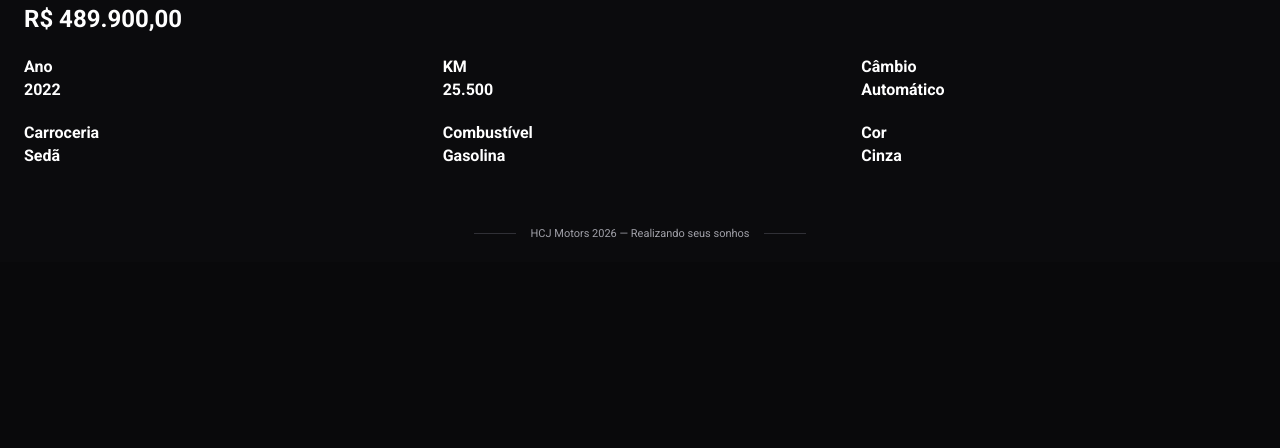
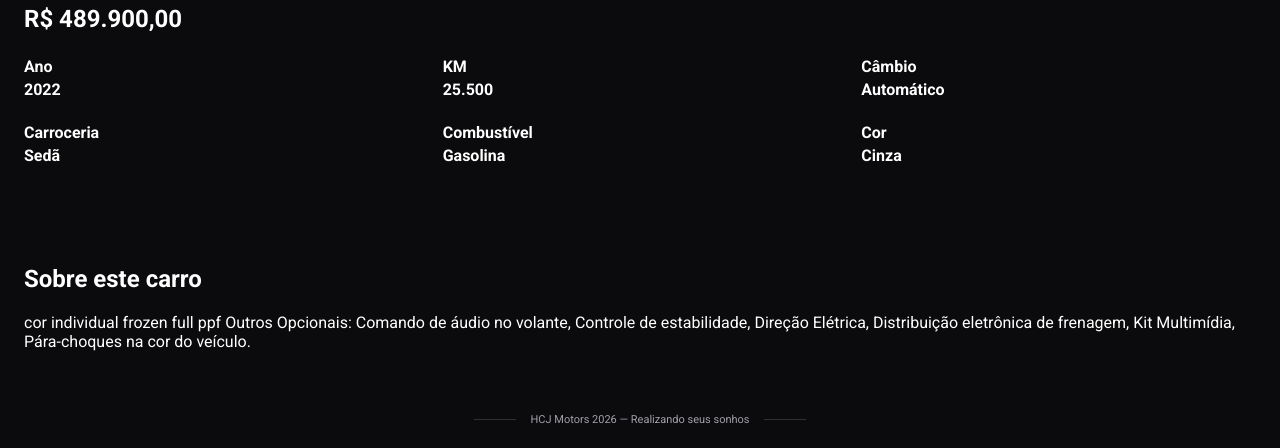
Before and after one commit to JNN2/HCJ-Project-de-concessionria-carro, a Flask app: page /detalhes/1 in a window 1280 px wide. Shown: the part 774-1222 px from the top of the page. Before the commit the page ends 1012 px from the top, so only its background shows below. Run offline with Flask 3, Linux system fonts and the light colour scheme.

Commit message:
Adição do espaço de descrição do veiculo

```diff
--- a/app.py
+++ b/app.py
@@ -23,7 +23,8 @@ veiculos = [
         "imagem": "m3_competition.webp",
         "quilometragem": "25.500",
         "carroceria": "Sedã",
-        "cor": "Cinza"
+        "cor": "Cinza",
+        "descricao": "cor individual frozen full ppf Outros Opcionais: Comando de áudio no volante, Controle de estabilidade, Direção Elétrica, Distribuição eletrônica de frenagem, Kit Multimídia, Pára-choques na cor do veículo."
     }
 ]
 
@@ -96,6 +97,5 @@ def cadastrar_veiculo():
     }), 200
 
 
-
 if __name__ == "__main__":
     app.run(debug=True)
--- a/static/css/detalhes.css
+++ b/static/css/detalhes.css
@@ -47,6 +47,10 @@
     font-size: 1rem;
 }
 
+.descricao {
+    margin-top: 100px;
+}
+
 @media (max-width: 700px) {
     .detalhes_veiculo_lista {
         grid-template-columns: repeat(2, minmax(0, 1fr));
--- a/templates/detalhes_veiculo.html
+++ b/templates/detalhes_veiculo.html
@@ -5,10 +5,8 @@
 {% block content %}
 <section class="detalhes">
     <div class="imagens">
-        <img
-            src="{{ url_for('static', filename='images/' ~ veiculo.imagem) }}"
-            alt="{{ veiculo.marca }} {{ veiculo.modelo }}, ano {{ veiculo.ano }}"
-        >
+        <img src="{{ url_for('static', filename='images/' ~ veiculo.imagem) }}"
+            alt="{{ veiculo.marca }} {{ veiculo.modelo }}, ano {{ veiculo.ano }}">
     </div>
 
     <div class="detalhes_veiculo">
@@ -43,6 +41,12 @@
                 <strong>{{ veiculo.cor }}</strong>
             </li>
         </ul>
+        <div class="descricao"></div>
+        <h2>Sobre este carro</h2>
+        <p id="descricao">cor individual frozen full ppf Outros Opcionais: Comando de áudio no volante, Controle de
+            estabilidade,
+            Direção Elétrica, Distribuição eletrônica de frenagem, Kit Multimídia, Pára-choques na cor do veículo.</p>
+    </div>
     </div>
 </section>
 {% endblock %}
```
